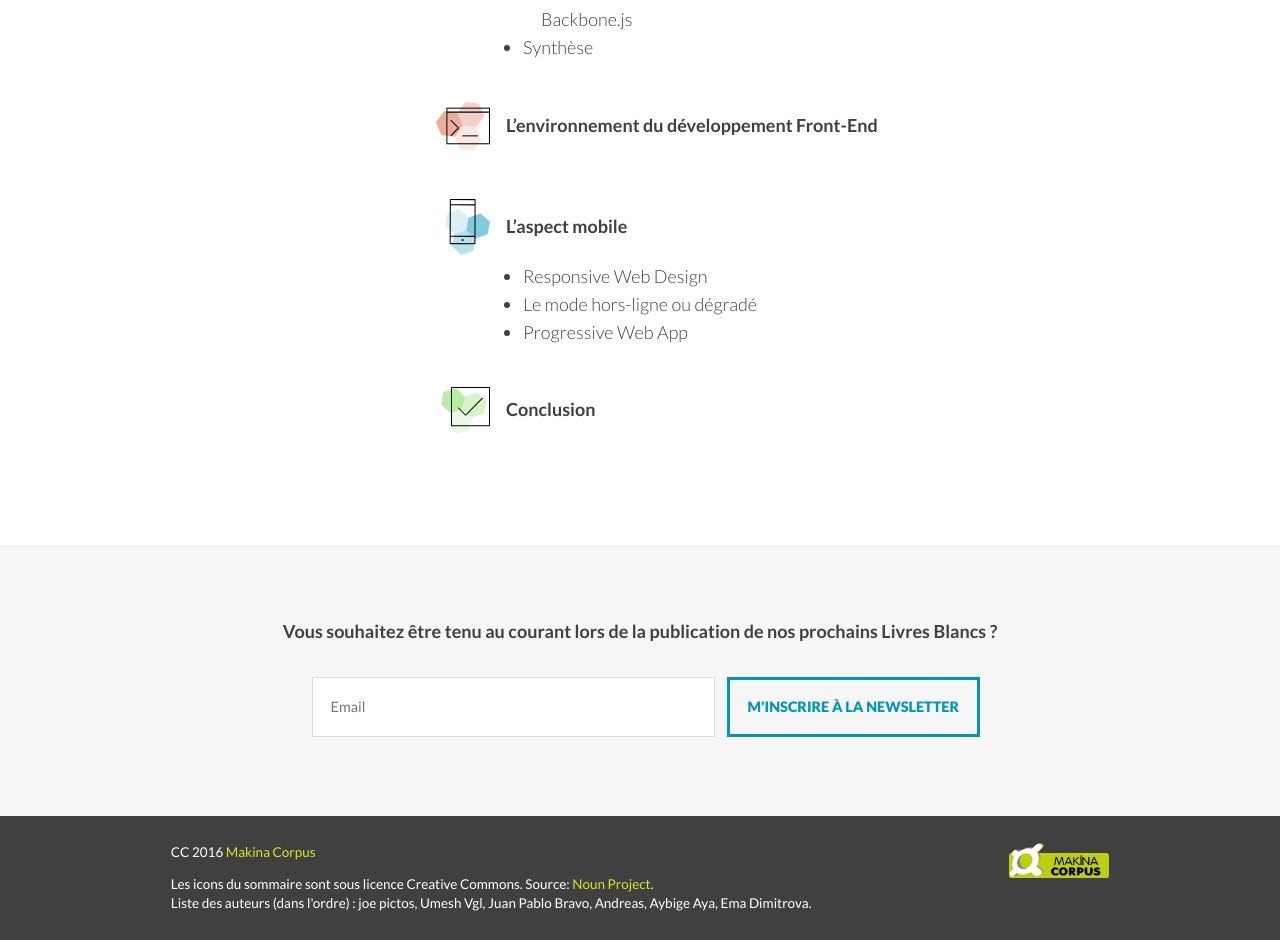
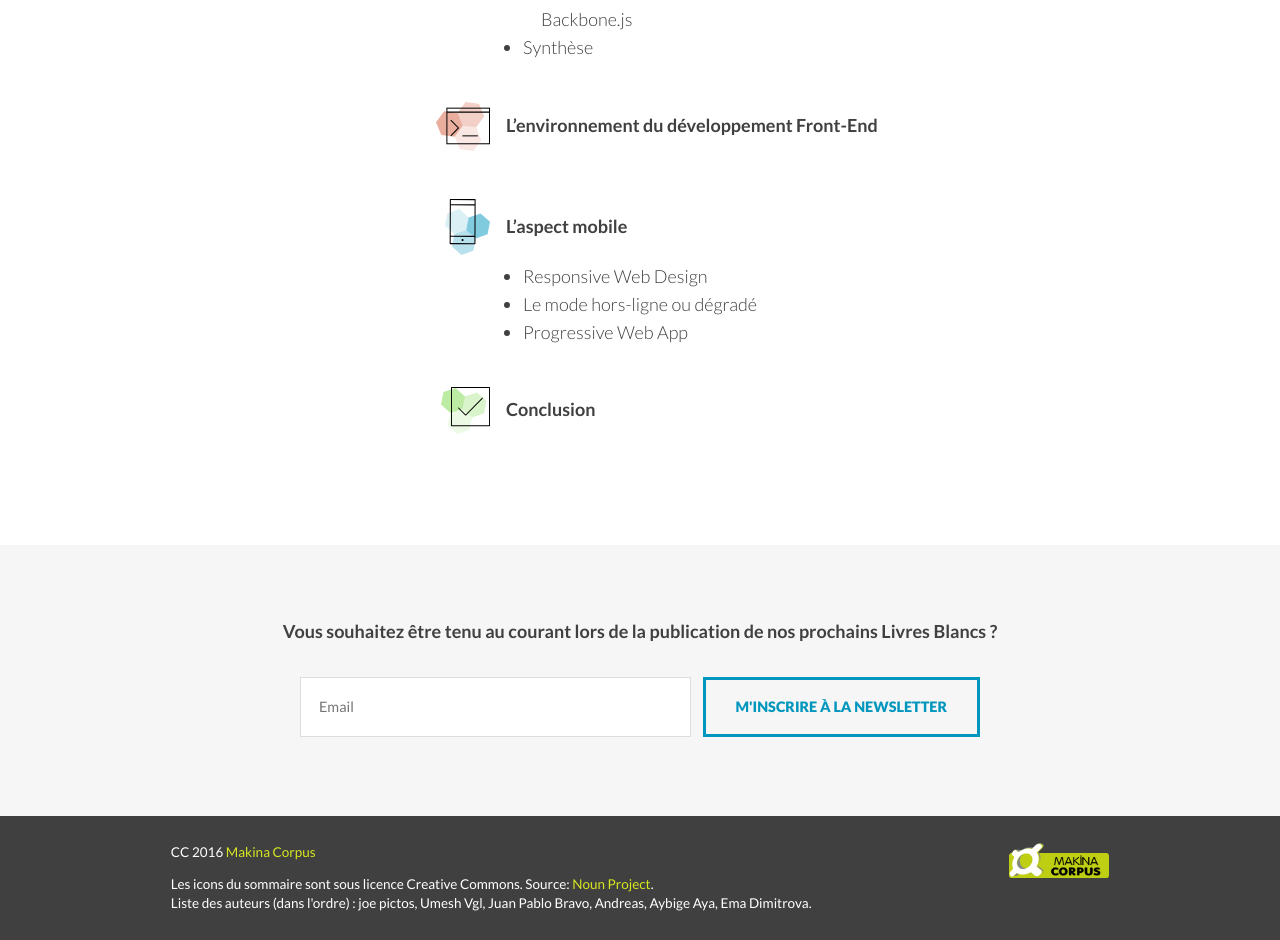
Before and after one commit to makinacorpus/livre-blanc-front-end, a Jekyll site: the page built from index.html, in a window 1280 px wide. Shown: the part 2414-3354 px from the top of the page. Built offline with Jekyll 4.4.1, drawn with Linux system fonts in a browser that asks for light colours.

```diff
--- /dev/null
+++ b/assets/css/_forms.scss
@@ -0,0 +1,75 @@
+input[type="text"],input[type="email"] {
+  padding: 1.25em;
+  border: solid 1px darken($grey-light, 10%);
+  margin: .5em 0;
+
+  height: 60px;
+  font-size: .8em;
+  padding: .8em 1.25em;
+
+  @media screen and (min-width: $breakpoint) {
+    height: 75px;
+    font-size: 1em;
+    padding: 1.25em;
+
+    &.min {
+      height: 60px;
+      font-size: .8em;
+      padding: .8em 1.25em;
+    }
+
+  }
+}
+
+.button {
+  margin: .5em 0;
+  background: transparent;
+  border: solid 3px $blue-light;
+  color: $blue-light;
+  text-transform: uppercase;
+  padding: 1.25em;
+  font-weight: 800;
+  transition: all .3s;
+  cursor: pointer;
+  &:hover, &:focus {
+    background: $blue-light;
+    border-color: $blue-light;
+    color: $grey-light;
+  }
+
+  font-size: .8em;
+  padding: .8em 1.25em;
+
+  @media screen and (min-width: $breakpoint) {
+    height: 75px;
+    font-size: 1em;
+    padding: 1.25em;
+
+    &.min {
+      height: 60px;
+      font-size: .8em;
+      padding: .8em 1.25em;
+    }
+
+  }
+}
+
+.form-response {
+  font-size: .8em;
+  line-height: 1.6em;
+  width: 100%;
+  margin: .5em 0;
+  text-align: left;
+  font-weight: bold;
+  color: $blue;
+  display: none;
+  &.success, &.warning, &.error {
+    display: block;
+  }
+  &.warning {
+    color: lighten($grey, 40%);
+  }
+  &.error {
+    color: $red;
+  }
+}
--- a/assets/css/main.scss
+++ b/assets/css/main.scss
@@ -76,63 +76,8 @@ h3 {
   }
 }
 
-input[type="text"],input[type="email"] {
-  padding: 1.25em;
-  border: solid 1px darken($grey-light, 10%);
-  margin: .5em 0;
-
-  height: 60px;
-  font-size: .8em;
-  padding: .8em 1.25em;
-
-  @media screen and (min-width: $breakpoint) {
-    height: 75px;
-    font-size: 1em;
-    padding: 1.25em;
-
-    &.min {
-      height: 60px;
-      font-size: .8em;
-      padding: .8em 1.25em;
-    }
-
-  }
-}
-
-.button {
-  margin: .5em 0;
-  background: transparent;
-  border: solid 3px $blue-light;
-  color: $blue-light;
-  text-transform: uppercase;
-  padding: 1.25em;
-  font-weight: 800;
-  transition: all .3s;
-  cursor: pointer;
-  &:hover, &:focus {
-    background: $blue-light;
-    border-color: $blue-light;
-    color: $grey-light;
-  }
-
-  font-size: .8em;
-  padding: .8em 1.25em;
-
-  @media screen and (min-width: $breakpoint) {
-    height: 75px;
-    font-size: 1em;
-    padding: 1.25em;
-
-    &.min {
-      height: 60px;
-      font-size: .8em;
-      padding: .8em 1.25em;
-    }
-
-  }
-}
-
 @import 'header';
+@import 'forms';
 @import 'frameworks';
 @import 'poirquoi';
 @import 'sommaire';
@@ -147,22 +92,35 @@ input[type="text"],input[type="email"] {
   }
 
   form {
+    width: 100%;
+    max-width: 680px;
+  }
+
+  .newsletter-form {
+    border: none;
     display: flex;
     flex-direction: column;
+    align-items: center;
     justify-content: space-between;
-    width: 100%;
-    max-width: 680px;
+
+    input, .button {
+      width: 100%;
+    }
+
+    .form-response {
+
+    }
 
     @media screen and (min-width: $breakpoint) {
       flex-direction: row;
       input {
+        flex: 3;
+        margin-right: .8em;
+      }
+      .button {
+        width: auto;
         flex: 2;
-        margin: .5em .8em;
-        &.button {
-          flex: 1;
-        }
       }
     }
   }
-
 }
--- /dev/null
+++ b/assets/js/main.js
@@ -0,0 +1,57 @@
+// var API_URL = 'http://127.0.0.1:5000';
+var API_URL = 'https://mails-livre-blanc.herokuapp.com';
+
+function showResponse(element, type, text) {
+  document.getElementById(element).innerHTML = text;
+  document.getElementById(element).classList = 'form-response ' + type;
+}
+
+function download(e) {
+  e.preventDefault(e);
+  var email = e.target[0].value;
+  var url = API_URL + '/download/' + email;
+
+  fetch(url)
+  .then(function(response) {
+    if (response.status !== 200) {
+      showResponse('download-response', 'error', 'Une erreur est survenue. Veuillez réessayer. Status Code: ' + response.status);
+      return;
+    }
+
+    response.json().then(function() {
+      showResponse('download-response', 'success', 'Un email contenant un lien vers le Livre Blanc vous a été envoyé avec succès.');
+    });
+  })
+  .catch(function(error) {
+    showResponse('download-response', 'error', 'Erreur serveur : ' + error);
+  });
+}
+
+function sendmail(e) {
+  e.preventDefault(e);
+  var email = e.target[0].value;
+  var url = API_URL + '/contactslist/' + email;
+
+  fetch(url)
+  .then(function(response) {
+    if (response.status !== 200) {
+      showResponse('newsletter-response', 'error', 'Une erreur est survenue. Veuillez réessayer. Status Code: ' + response.status);
+      return;
+    }
+
+    response.json().then(function(contact) {
+      console.log(contact);
+      if (!contact.new) {
+        showResponse('newsletter-response', 'warning', 'Vous êtes déjà inscrit ! Merci :)');
+      } else {
+        showResponse('newsletter-response', 'success', 'Félicitation, vous êtes inscrit avec succès !');
+      }
+    });
+  })
+  .catch(function(error) {
+    showResponse('newsletter-response', 'error', 'Erreur serveur : ' + error);
+  });
+}
+
+document.getElementById('download').addEventListener('submit', download, false);
+document.getElementById('newsletter').addEventListener('submit', sendmail, false);
--- a/index.html
+++ b/index.html
@@ -5,13 +5,14 @@ layout: default
 <header>
   <div class="wrapper">
     <div class="presentation">
-      <h1>Livre Blanc Front-End</h1>
+      <h1>Livre&nbsp;Blanc Front-End</h1>
       <h2>Tout ce que qu'il faut savoir pour bien débuter un projet Front-End.</h2>
 
-      <form action="">
-        <input type="email" placeholder="Email" />
-        <button type="submit" class="button">Télécharger le Livre Blanc</button>
+      <form id="download">
+        <input type="email" placeholder="Email" autocomplete="on" />
+        <button type="submit" class="button">Télécharger le Livre&nbsp;Blanc</button>
       </form>
+      <p class="form-response" id="download-response"></p>
     </div>
 
     <div class="book">
@@ -93,11 +94,16 @@ layout: default
 
 <section class="stay-in-touch">
   <div class="wrapper">
-    <h4>Vous souhaitez être tenu au courant lors de la publication de nos prochains Livres Blancs&nbsp;?</h4>
-    <form action="">
-      <input type="email" class="min" placeholder="Email" />
-      <button type="submit" class="button min">M'inscrire à la newsletter</button>
+    <h4>Vous souhaitez être tenu au courant lors de la publication de nos prochains Livres&nbsp;Blancs&nbsp;?</h4>
+    <form id="newsletter">
+      <div class="newsletter-form">
+        <input type="email" class="min" placeholder="Email" />
+        <button type="submit" class="button min">M'inscrire à la newsletter</button>
+      </div>
+      <p class="form-response" id="newsletter-response"></p>
     </form>
+
+    <!-- <iframe frameborder="0" scrolling="no" marginheight="0" marginwidth="0" src="https://app.mailjet.com/widget/iframe/xhH/1q0" width="730" height="202"></iframe> -->
   </div>
 </section>
 
@@ -108,7 +114,7 @@ layout: default
         CC 2016 <a href="http://makina-corpus.com/" target="_blank">Makina Corpus</a>
       </p>
       <p>
-        Les icons du sommaire sont sous licence Creative Commons. Source: <a href="https://thenounproject.com" target="_blank">Noun Project</a>.<br>
+        Les icons du sommaire sont sous licence Creative Commons. Source: <a href="https://thenounproject.com" target="_blank">Noun&nbsp;Project</a>.<br>
         Liste des auteurs (dans l'ordre) : joe pictos, Umesh Vgl, Juan Pablo Bravo, Andreas, Aybige Aya, Ema Dimitrova.
       </p>
     </div>
```
